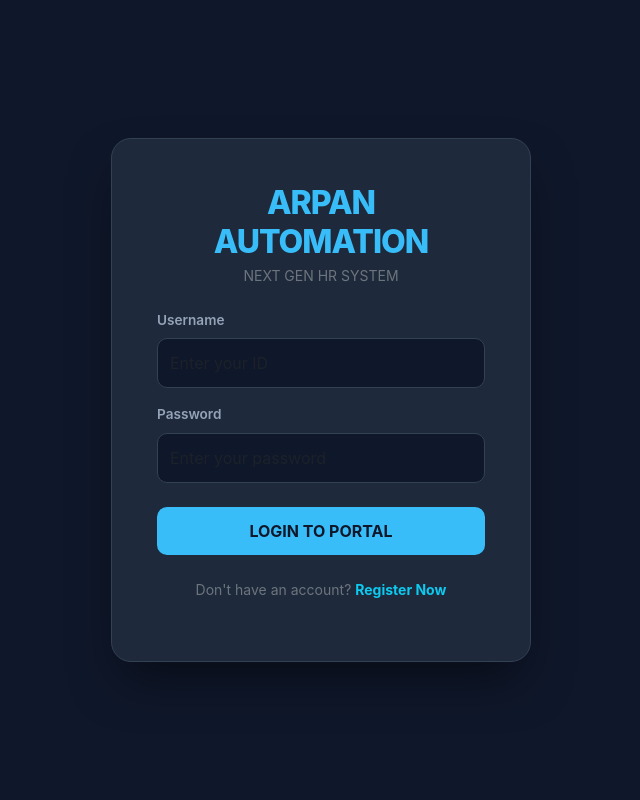
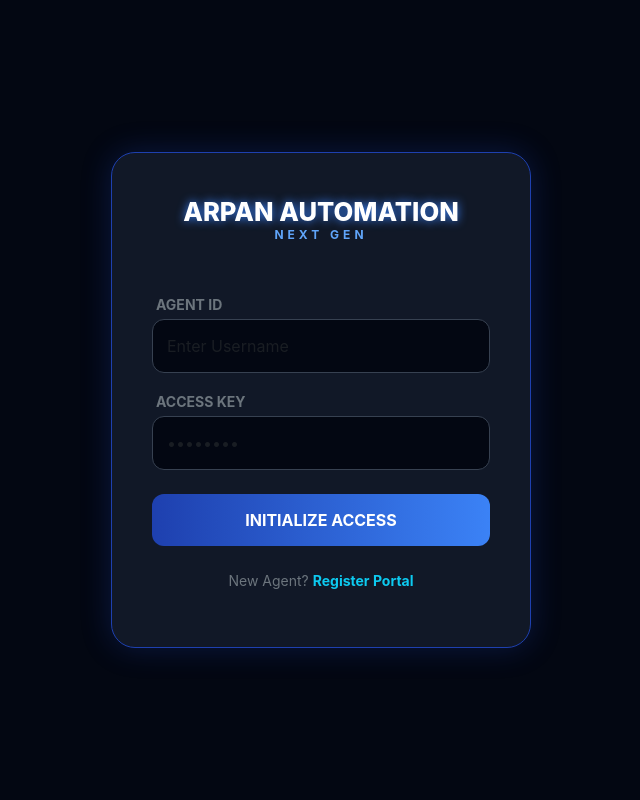
Before and after one commit to Arpan-Automation/my-first-website, a Flask app: page / in a window 1280 px wide. Shown: the whole page, without its empty margins (319-959 px from the left). Run offline with Flask 3, Linux system fonts and the light colour scheme.

Commit message:
Ultra Final Premium UI 2026

```diff
--- a/app.py
+++ b/app.py
@@ -4,8 +4,8 @@ from flask_sqlalchemy import SQLAlchemy
 from werkzeug.security import generate_password_hash, check_password_hash
 
 base_dir = os.path.abspath(os.path.dirname(__file__))
-app = Flask(__name__, template_folder='templates')
-app.config['SECRET_KEY'] = 'arpan-automation-next-gen-2026'
+app = Flask(__name__, template_folder='templates', static_folder='static')
+app.config['SECRET_KEY'] = 'arpan-automation-2026-ultra'
 app.config['SQLALCHEMY_DATABASE_URI'] = 'sqlite:///' + os.path.join(base_dir, 'users.db')
 app.config['SQLALCHEMY_TRACK_MODIFICATIONS'] = False
 
@@ -39,7 +39,7 @@ def signup():
             db.session.add(new_user); db.session.commit()
             flash('Registration Successful!', 'success')
             return redirect(url_for('home'))
-        except: flash('Username already exists!', 'danger')
+        except: flash('User ID already exists!', 'danger')
     return render_template('signup.html')
 
 @app.route('/login', methods=['POST'])
@@ -48,7 +48,7 @@ def login():
     if user and check_password_hash(user.password, request.form['password']):
         session['user'] = user.username
         return redirect(url_for('dashboard'))
-    flash('Invalid Username or Password', 'danger')
+    flash('Access Denied: Invalid Credentials', 'danger')
     return redirect(url_for('home'))
 
 @app.route('/dashboard')
@@ -62,14 +62,12 @@ def add_employee():
     if 'user' in session:
         new_emp = Employee(name=request.form['name'], email=request.form['email'], position=request.form['position'])
         db.session.add(new_emp); db.session.commit()
-        flash('Employee Added Successfully!', 'success')
     return redirect(url_for('dashboard'))
 
 @app.route('/delete/<int:id>')
 def delete(id):
     if 'user' in session:
         emp = Employee.query.get(id); db.session.delete(emp); db.session.commit()
-        flash('Employee Deleted!', 'info')
     return redirect(url_for('dashboard'))
 
 @app.route('/logout')
--- a/templates/login.html
+++ b/templates/login.html
@@ -4,37 +4,32 @@
     <meta charset="UTF-8"><title>Login | Arpan Automation</title>
     <link href="https://cdn.jsdelivr.net/npm/bootstrap@5.3.0/dist/css/bootstrap.min.css" rel="stylesheet">
     <style>
-        body { background: #0f172a; color: #f1f5f9; height: 100vh; display: flex; align-items: center; font-family: 'Inter', sans-serif; }
-        .premium-card { background: #1e293b; border-radius: 20px; padding: 45px; box-shadow: 0 25px 50px -12px rgba(0,0,0,0.5); border: 1px solid #334155; width: 100%; max-width: 420px; margin: auto; }
-        .brand-title { font-weight: 800; letter-spacing: -1px; color: #38bdf8; }
-        .form-label { font-size: 0.85rem; font-weight: 600; color: #94a3b8; margin-bottom: 8px; display: block; }
-        .form-control { background: #0f172a; border: 1px solid #334155; color: white; padding: 12px; border-radius: 10px; }
-        .form-control:focus { background: #0f172a; color: white; border-color: #38bdf8; box-shadow: 0 0 0 4px rgba(56, 189, 248, 0.1); }
-        .btn-premium { background: #38bdf8; color: #0f172a; font-weight: 700; border: none; padding: 12px; border-radius: 10px; transition: 0.3s; width: 100%; }
-        .btn-premium:hover { background: #7dd3fc; transform: translateY(-2px); }
+        body { background: #030712; color: #f8fafc; height: 100vh; display: flex; align-items: center; font-family: 'Inter', sans-serif; }
+        .login-card { background: #111827; border: 1px solid #1e40af; border-radius: 24px; padding: 40px; width: 100%; max-width: 420px; margin: auto; box-shadow: 0 0 30px rgba(30, 64, 175, 0.3); }
+        .logo-text { font-weight: 800; font-size: 1.6rem; color: #fff; text-shadow: 0 0 10px #3b82f6; }
+        .logo-sub { color: #60a5fa; font-size: 0.75rem; font-weight: 700; letter-spacing: 4px; margin-top: -5px; }
+        .form-control { background: #030712; border: 1px solid #374151; color: white; padding: 14px; border-radius: 12px; }
+        .form-control:focus { background: #030712; border-color: #3b82f6; color: white; box-shadow: 0 0 0 4px rgba(59, 130, 246, 0.2); }
+        .btn-primary { background: linear-gradient(90deg, #1e40af, #3b82f6); border: none; padding: 14px; border-radius: 12px; font-weight: 700; }
     </style>
 </head>
 <body>
-    <div class="premium-card text-center">
-        <h2 class="brand-title mb-1">ARPAN AUTOMATION</h2>
-        <p class="text-secondary small mb-4">NEXT GEN HR SYSTEM</p>
-
+    <div class="login-card text-center">
+        <div class="mb-5">
+            <div class="logo-text">ARPAN AUTOMATION</div>
+            <div class="logo-sub">NEXT GEN</div>
+        </div>
         {% with messages = get_flashed_messages(with_categories=true) %}{% if messages %}
-            {% for c, m in messages %}<div class="alert alert-{{c}} py-2 small">{{m}}</div>{% endfor %}
+            {% for c, m in messages %}<div class="alert alert-{{c}} py-2 small bg-dark text-light border-0">{{m}}</div>{% endfor %}
         {% endif %}{% endwith %}
-
         <form action="/login" method="POST" class="text-start">
-            <div class="mb-3">
-                <label class="form-label">Username</label>
-                <input type="text" name="username" class="form-control" placeholder="Enter your ID" required>
-            </div>
-            <div class="mb-4">
-                <label class="form-label">Password</label>
-                <input type="password" name="password" class="form-control" placeholder="Enter your password" required>
-            </div>
-            <button type="submit" class="btn-premium text-uppercase">Login to Portal</button>
+            <label class="small fw-bold text-secondary mb-1 ms-1">AGENT ID</label>
+            <input type="text" name="username" class="form-control mb-3" placeholder="Enter Username" required>
+            <label class="small fw-bold text-secondary mb-1 ms-1">ACCESS KEY</label>
+            <input type="password" name="password" class="form-control mb-4" placeholder="••••••••" required>
+            <button class="btn btn-primary w-100">INITIALIZE ACCESS</button>
         </form>
-        <p class="mt-4 small text-secondary">Don't have an account? <a href="/signup" class="text-info text-decoration-none fw-bold">Register Now</a></p>
+        <p class="mt-4 small text-secondary">New Agent? <a href="/signup" class="text-info text-decoration-none fw-bold">Register Portal</a></p>
     </div>
 </body>
 </html>
```
Also changed, not shown: templates/dashboard.html (+29 -30 lines).
